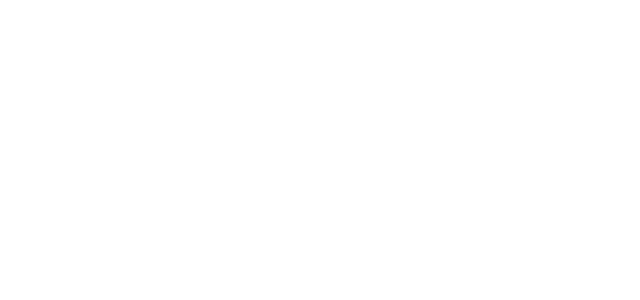
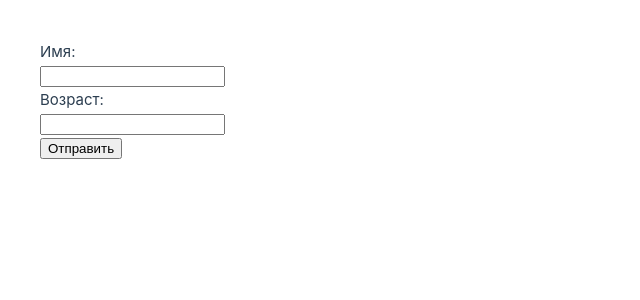
Before and after one commit to IssanovA90/vue_hw, a Vue app: page / in a window 1280 px wide. Before the commit this address had no page. Shown: the top 300 px of the page, without its empty margins (0-640 px from the left). Built offline with nearby package versions, Linux system fonts and the light colour scheme.

Commit message:
Initial commit

```diff
--- a/src/App.vue
+++ b/src/App.vue
@@ -1,18 +1,43 @@
 <script>
 export default {
-  data: () => {
+  data() {
     return {
-
+      name: '',
+      age: null
     };
   },
-  computed: {},
-  methods: {},
+  methods: {
+    submitForm() {
+      if (this.age < 0) {
+        alert(this.name +  ' Не может быть меньще 0');
+      } else if (this.age < 18) {
+        alert(this.name +  ' Вы еще не совершеннолетний');
+      } else if (this.age > 120) {
+        alert(this.name +  ' Вам больще 120 лет!');
+      } else {
+        alert('Привет, ' + this.name + ' твой возраст: ' +  this.age  );
+      }
+    }
+  },
 };
 </script>
 
 <template>
+  <div class="container">
+    <form @submit="submitForm">
+      <p>Имя:</p>
+      <input type="text" id="name" v-model="name" required>
+      <br>
+      <p>Возраст:</p>
+      <input type="number" id="age" v-model.number="age" required>
+      <br>
+      <button >Отправить</button>
+    </form>
+  </div>
+</template>
+<style scoped>
+.container{
+  padding: 40px;
+}
 
-</template>
-
-<style scoped>
 </style>
```
